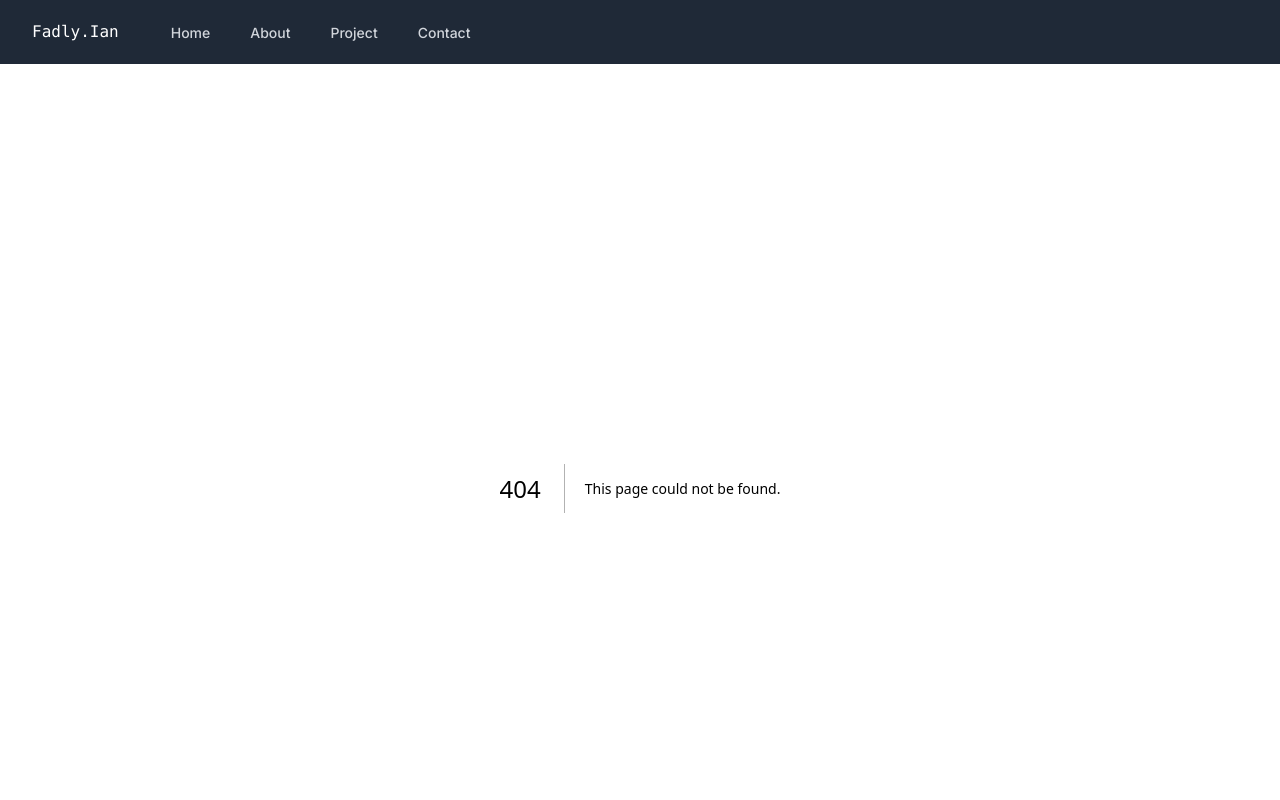
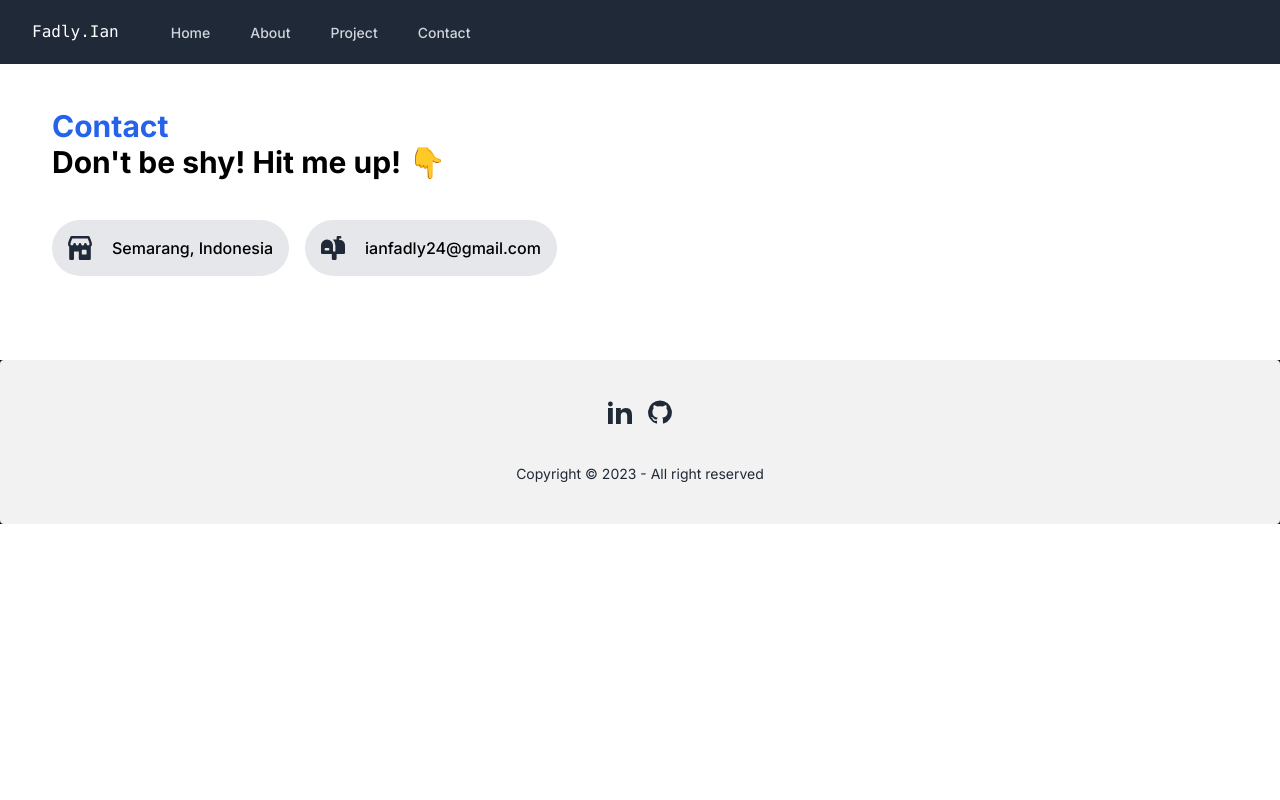
Before and after one commit to fadlyian/portfolio-nextjs, a Next.js app: page /contact in a window 1280 px wide. Before the commit this address had no page. Shown: the top 800 px of the page. Built offline with nearby package versions, Linux system fonts and the light colour scheme.

Commit message:
add contact page

```diff
--- a/package.json
+++ b/package.json
@@ -23,6 +23,7 @@
     "postcss": "8.4.27",
     "react": "18.2.0",
     "react-dom": "18.2.0",
+    "react-icons": "^4.10.1",
     "tailwindcss": "3.3.3",
     "typescript": "5.1.6"
   },
--- /dev/null
+++ b/src/app/contact/page.tsx
@@ -0,0 +1,39 @@
+import { HiMail } from "react-icons/hi";
+export default function Contact() {
+  return (
+    <section className="min-h-1/2 p-5">
+      <div className="justify-center">
+        <h1 className="text-3xl font-bold text-blue-600">Contact</h1>
+        <h2 className="text-3xl font-bold ">Don't be shy! Hit me up! 👇</h2>
+      </div>
+      <div className="flex flex-col md:flex-row gap-4 py-10">
+        <div className="rounded-full flex justify-start bg-gray-200 p-4 gap-5">
+          {/* <h1 className="relative h-16 w-16">ahs</h1> */}
+          <svg
+            className="w-6 h-6 text-gray-800"
+            aria-hidden="true"
+            xmlns="http://www.w3.org/2000/svg"
+            fill="currentColor"
+            viewBox="0 0 20 20"
+          >
+            <path d="M17.876.517A1 1 0 0 0 17 0H3a1 1 0 0 0-.871.508C1.63 1.393 0 5.385 0 6.75a3.236 3.236 0 0 0 1 2.336V19a1 1 0 0 0 1 1h2a1 1 0 0 0 1-1v-6h4v6a1 1 0 0 0 1 1h8a1 1 0 0 0 1-1V9.044a3.242 3.242 0 0 0 1-2.294c0-1.283-1.626-5.33-2.124-6.233ZM15.5 14.7a.8.8 0 0 1-.8.8h-2.4a.8.8 0 0 1-.8-.8v-2.4a.8.8 0 0 1 .8-.8h2.4a.8.8 0 0 1 .8.8v2.4ZM16.75 8a1.252 1.252 0 0 1-1.25-1.25 1 1 0 0 0-2 0 1.25 1.25 0 0 1-2.5 0 1 1 0 0 0-2 0 1.25 1.25 0 0 1-2.5 0 1 1 0 0 0-2 0A1.252 1.252 0 0 1 3.25 8 1.266 1.266 0 0 1 2 6.75C2.306 5.1 2.841 3.501 3.591 2H16.4A19.015 19.015 0 0 1 18 6.75 1.337 1.337 0 0 1 16.75 8Z" />
+          </svg>
+          <h1 className="font-medium">Semarang, Indonesia </h1>
+        </div>
+        <div className="rounded-full flex justify-start bg-gray-200 p-4 gap-5">
+        <svg
+            className="w-6 h-6 text-gray-800"
+            aria-hidden="true"
+            xmlns="http://www.w3.org/2000/svg"
+            fill="currentColor"
+            viewBox="0 0 20 20"
+          >
+            <path d="m17.418 3.623-.018-.008a6.713 6.713 0 0 0-2.4-.569V2h1a1 1 0 1 0 0-2h-2a1 1 0 0 0-1 1v2H9.89A6.977 6.977 0 0 1 12 8v5h-2V8A5 5 0 1 0 0 8v6a1 1 0 0 0 1 1h8v4a1 1 0 0 0 1 1h2a1 1 0 0 0 1-1v-4h6a1 1 0 0 0 1-1V8a5 5 0 0 0-2.582-4.377ZM6 12H4a1 1 0 0 1 0-2h2a1 1 0 0 1 0 2Z" />
+          </svg>
+
+          <h1 className="font-medium">ianfadly24@gmail.com</h1>
+        </div>
+      </div>
+    </section>
+  );
+}
--- a/src/app/page.tsx
+++ b/src/app/page.tsx
@@ -3,6 +3,7 @@ import autoprefixer from "autoprefixer";
 import Image from "next/image";
 import About from "./about/page";
 import Project from "./project/page";
+import Contact from "./contact/page";
 
 export default function Home() {
   return (
@@ -119,6 +120,7 @@ export default function Home() {
 
       <Project/>
 
+      <Contact />
 
     </>
   );
```
Also changed, not shown: 1 other file (tests, documents, lock files or other folders).
